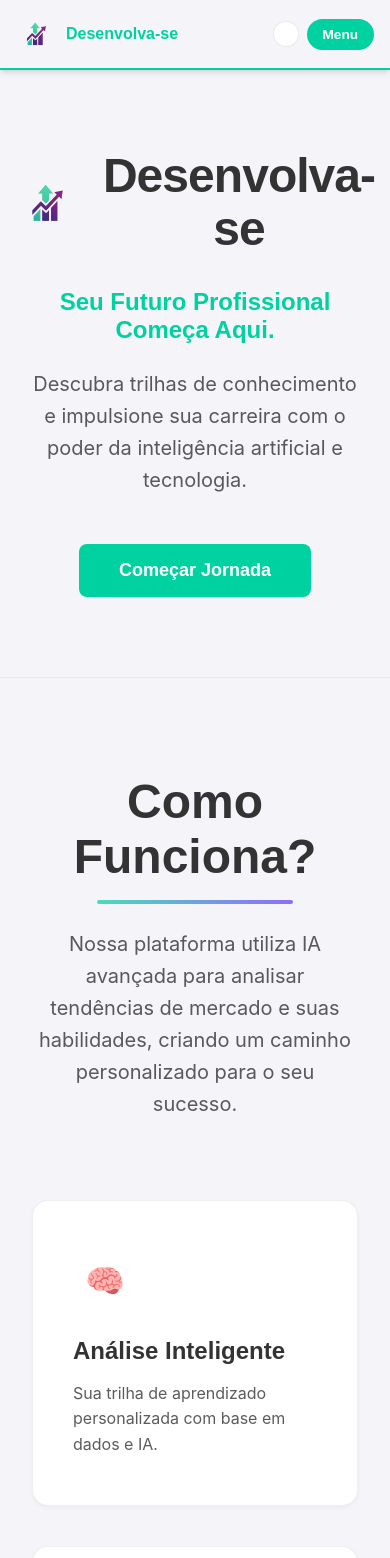
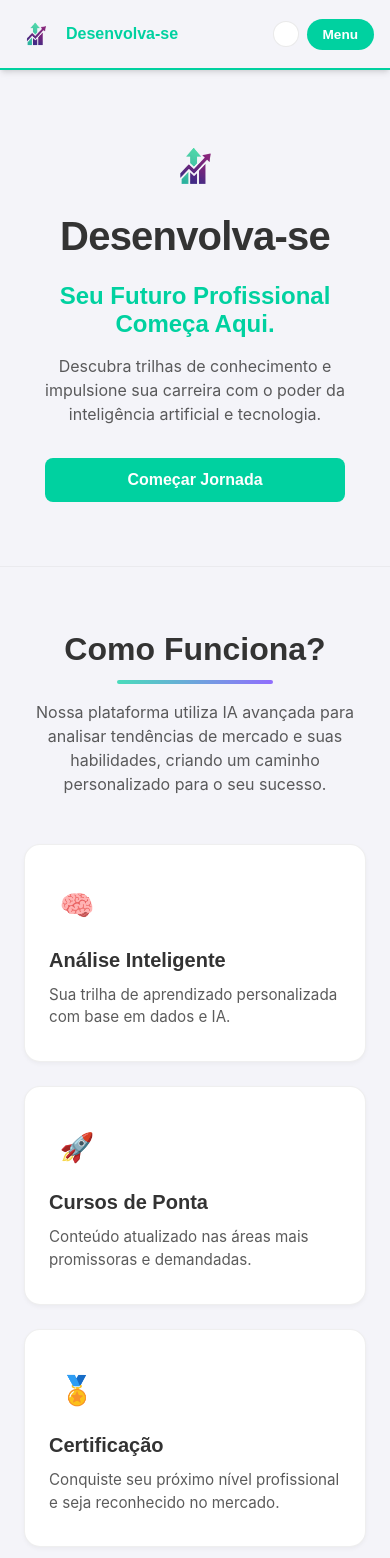
Before and after one commit to Desenvolva-se-Org/Desenvolva-se, a React (Vite) app in the folder desenvolva-se/: page / in a window 390 px wide. Shown: the top 1558 px of the page. Built offline with nearby package versions, Linux system fonts and the light colour scheme.

Commit message:
feat: Criando a responsividade da Home.

```diff
--- a/desenvolva-se/styles/globals.css
+++ b/desenvolva-se/styles/globals.css
@@ -1304,3 +1304,298 @@ img, video {
         gap: 4rem; /* Mais espaço horizontal entre as colunas */
     }
 }
+
+
+
+
+
+/* ================================================================= */
+/* RESPONSIVIDADE: PÁGINA HOME (Estilo Clean & Professional) */
+/* ================================================================= */
+
+/* --- Estilos Base (XS - Celulares < 576px) --- */
+
+/* Wrapper e Container */
+.home-wrapper {
+    background-color: var(--color-background);
+    width: 100%;
+}
+.home-container {
+    width: 100%;
+    max-width: 1200px;
+    margin: 0 auto;
+    padding: 0 1.5rem; /* Padding lateral menor para mobile */
+}
+
+/* === SEÇÃO HERO (Mobile Base) === */
+.home-hero-section {
+    padding: 4rem 0; /* Espaçamento vertical reduzido */
+    display: flex;
+    align-items: center;
+    justify-content: center;
+    text-align: center;
+    border-bottom: 1px solid rgba(var(--color-text-rgb), 0.05);
+}
+
+.hero-content {
+    max-width: 100%; /* Ocupa toda a largura no mobile */
+    display: flex;
+    flex-direction: column;
+    align-items: center;
+}
+
+.hero-title-group {
+    display: flex;
+    flex-direction: column; /* Empilha logo e título no mobile */
+    align-items: center;
+    gap: 1rem;
+    margin-bottom: 1.5rem;
+}
+
+.hero-logo {
+    width: 4rem; /* Logo menor */
+    height: 4rem;
+    object-fit: contain;
+    filter: drop-shadow(0 4px 6px rgba(var(--color-primary-rgb), 0.2));
+}
+
+.hero-title {
+    font-family: 'Poppins', sans-serif;
+    font-weight: 800;
+    font-size: 2.5rem; /* Título bem menor para caber na tela */
+    color: var(--color-text);
+    letter-spacing: -0.02em;
+    line-height: 1.1;
+}
+
+.hero-subtitle-primary {
+    font-family: 'Poppins', sans-serif;
+    font-weight: 600;
+    font-size: 1.5rem; /* Subtítulo menor */
+    color: var(--color-primary);
+    margin-bottom: 1rem;
+}
+
+.hero-subtitle-secondary {
+    font-size: 1rem; /* Texto base menor */
+    color: var(--color-text);
+    opacity: 0.8;
+    line-height: 1.5;
+    max-width: 100%;
+    margin-bottom: 2rem;
+}
+
+.hero-cta-button {
+    padding: 0.8rem 2rem; /* Botão ligeiramente menor */
+    background-color: var(--color-primary);
+    color: white;
+    font-weight: 700;
+    font-size: 1rem;
+    border: none;
+    border-radius: 0.5rem;
+    cursor: pointer;
+    transition: all 0.3s ease;
+    box-shadow: 0 4px 6px rgba(var(--color-primary-rgb), 0.2);
+    width: 100%; /* Botão ocupa toda a largura no mobile */
+    max-width: 300px; /* Mas não fica exageradamente largo */
+}
+.hero-cta-button:hover {
+    background-color: var(--color-secondary);
+    transform: translateY(-2px);
+    box-shadow: 0 8px 15px rgba(var(--color-secondary-rgb), 0.3);
+}
+
+
+/* === SEÇÃO FEATURES (Mobile Base) === */
+.home-features-section {
+    padding: 4rem 0 5rem; /* Espaçamento reduzido */
+    background-color: rgba(var(--color-card-bg-rgb), 0.5);
+}
+
+.features-header {
+    text-align: center;
+    max-width: 100%;
+    margin: 0 auto 3rem; /* Margem menor antes dos cards */
+}
+
+.features-title {
+    font-family: 'Poppins', sans-serif;
+    font-weight: 700;
+    font-size: 2rem; /* Título menor */
+    color: var(--color-text);
+    margin-bottom: 1rem;
+    position: relative;
+    display: inline-block;
+}
+.features-title::after {
+    content: '';
+    display: block;
+    width: 60%;
+    height: 4px;
+    background: linear-gradient(to right, var(--color-primary), var(--color-secondary));
+    margin: 0.75rem auto 0;
+    border-radius: 2px;
+    opacity: 0.7;
+}
+
+.features-description {
+    font-size: 1rem;
+    color: var(--color-text);
+    opacity: 0.8;
+    line-height: 1.5;
+}
+
+/* Grid dos Cards (Mobile) */
+.features-grid {
+    display: grid;
+    /* Garante 1 coluna em telas muito pequenas, 2 se couber */
+    grid-template-columns: repeat(auto-fit, minmax(250px, 1fr));
+    gap: 1.5rem; /* Gap menor */
+    justify-items: center;
+}
+
+/* Feature Cards (Mobile) */
+.feature-card {
+    background-color: var(--color-card-bg);
+    padding: 2rem 1.5rem; /* Padding interno reduzido */
+    border-radius: 1rem;
+    border: 1px solid rgba(var(--color-text-rgb), 0.08);
+    text-align: left;
+    transition: all 0.3s cubic-bezier(0.25, 0.8, 0.25, 1);
+    box-shadow: 0 2px 4px rgba(0,0,0,0.04);
+    position: relative;
+    overflow: hidden;
+    width: 100%;
+    max-width: 400px; /* Garante que não fique muito largo sozinho */
+    display: flex;
+    flex-direction: column;
+    align-items: flex-start;
+}
+.feature-card::before {
+    content: '';
+    position: absolute;
+    top: 0;
+    left: 0;
+    width: 100%;
+    height: 4px;
+    background: var(--color-primary);
+    transform: scaleX(0);
+    transform-origin: left;
+    transition: transform 0.3s ease;
+}
+.card-analysis::before { background: var(--color-primary); }
+.card-courses::before { background: var(--color-secondary); }
+.card-certification::before { background: linear-gradient(to right, var(--color-primary), var(--color-secondary)); }
+.feature-card:hover {
+    transform: translateY(-8px);
+    box-shadow: 0 12px 24px rgba(0,0,0,0.08);
+    border-color: transparent;
+}
+.feature-card:hover::before { transform: scaleX(1); }
+
+/* Wrapper do Ícone (Mobile) */
+.feature-icon-wrapper {
+    background-color: rgba(var(--color-primary-rgb), 0.1);
+    width: 3.5rem; /* Ícone menor */
+    height: 3.5rem;
+    border-radius: 0.75rem;
+    display: flex;
+    align-items: center;
+    justify-content: center;
+    margin-bottom: 1rem;
+    transition: all 0.3s ease;
+}
+.feature-card:hover .feature-icon-wrapper {
+    background-color: var(--color-primary);
+    transform: scale(1.1) rotate(-5deg);
+}
+.card-courses:hover .feature-icon-wrapper { background-color: var(--color-secondary); }
+.card-certification:hover .feature-icon-wrapper { background: linear-gradient(135deg, var(--color-primary), var(--color-secondary)); }
+
+.feature-icon {
+    font-size: 1.75rem; /* Emoji menor */
+    transition: all 0.3s ease;
+}
+.feature-card:hover .feature-icon { filter: brightness(0) invert(1); }
+
+.feature-card-title {
+    font-family: 'Poppins', sans-serif;
+    font-weight: 700;
+    font-size: 1.25rem; /* Título do card menor */
+    color: var(--color-text);
+    margin-bottom: 0.75rem;
+    transition: color 0.3s ease;
+}
+.feature-card:hover .feature-card-title { color: var(--color-primary); }
+.card-courses:hover .feature-card-title { color: var(--color-secondary); }
+
+.feature-card-text {
+    font-size: 0.95rem; /* Texto do card ligeiramente menor */
+    color: var(--color-text);
+    opacity: 0.8;
+    line-height: 1.5;
+}
+
+
+/* --- Breakpoint SM (Celulares maiores ≥ 576px) --- */
+@media (min-width: 576px) {
+    .home-container { padding: 0 2rem; }
+
+    .hero-title { font-size: 3rem; }
+    .hero-subtitle-primary { font-size: 1.75rem; }
+    .hero-subtitle-secondary { font-size: 1.1rem; }
+    .hero-cta-button { width: auto; } /* Botão deixa de ocupar largura total */
+
+    .features-title { font-size: 2.5rem; }
+    .features-description { font-size: 1.1rem; }
+}
+
+
+/* --- Breakpoint MD (Tablets ≥ 768px) --- */
+@media (min-width: 768px) {
+    /* Hero Section */
+    .home-hero-section { padding: 6rem 0; }
+    .hero-title-group {
+        flex-direction: row; /* Logo e título lado a lado novamente */
+        gap: 1.5rem;
+    }
+    .hero-logo { width: 5rem; height: 5rem; }
+    .hero-title { font-size: 3.5rem; }
+    .hero-subtitle-secondary { max-width: 600px; }
+
+    /* Features Section */
+    .home-features-section { padding: 5rem 0 7rem; }
+    .features-header { margin-bottom: 4rem; max-width: 700px; }
+
+    .features-grid {
+        gap: 2rem;
+        /* Volta para 300px mínimo, deve caber 2 colunas aqui */
+        grid-template-columns: repeat(auto-fit, minmax(300px, 1fr));
+    }
+
+    /* Feature Cards */
+    .feature-card { padding: 2.5rem 2rem; }
+    .feature-icon-wrapper { width: 4rem; height: 4rem; margin-bottom: 1.5rem; }
+    .feature-icon { font-size: 2rem; }
+    .feature-card-title { font-size: 1.5rem; }
+    .feature-card-text { font-size: 1rem; }
+}
+
+
+/* --- Breakpoint LG (Laptops/Desktops ≥ 992px) --- */
+@media (min-width: 992px) {
+    /* Restaura o design desktop original */
+    .home-hero-section { padding: 8rem 0; }
+    .hero-title { font-size: 4rem; }
+    .hero-subtitle-primary { font-size: 2rem; }
+    .hero-subtitle-secondary { font-size: 1.25rem; }
+    .hero-cta-button { padding: 1rem 2.5rem; font-size: 1.125rem; }
+
+    .home-features-section { padding: 6rem 0 8rem; }
+    .features-header { margin-bottom: 5rem; }
+    .features-title { font-size: 3rem; }
+    .features-description { font-size: 1.25rem; }
+
+    .features-grid { gap: 2.5rem; }
+    .feature-card { padding: 3rem 2.5rem; }
+}
```
